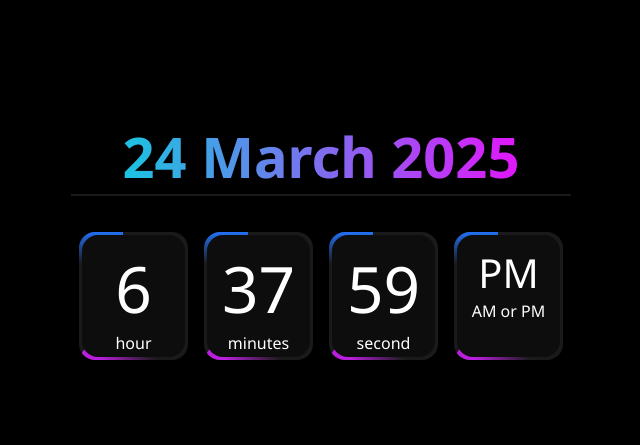
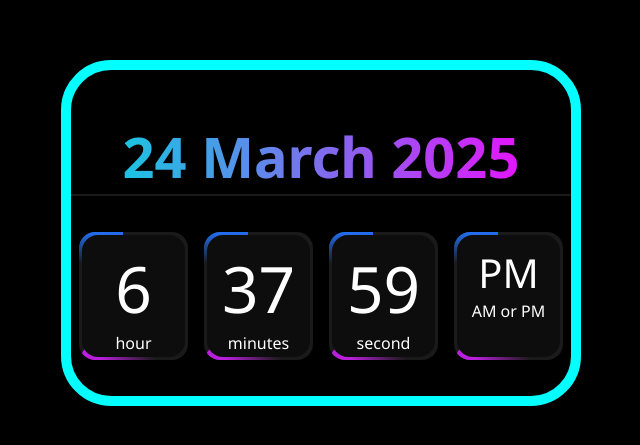
Before and after one commit to mustakim00-dot/Digital-Clock-2, a plain HTML site: page index.html in a window 1280 px wide. Shown: the part 167-612 px from the top of the page, without its empty margins (319-959 px from the left). Drawn offline with Linux system fonts and the light colour scheme.

Commit message:
update +

```diff
--- a/css/style.css
+++ b/css/style.css
@@ -33,6 +33,15 @@ body {
     -ms-border-radius: 3rem;
     -o-border-radius: 3rem;
 } */
+
+.container {
+   border: 10px solid rgb(3, 255, 255);
+   border-radius: 50px;
+   -webkit-border-radius: 50px;
+   -moz-border-radius: 50px;
+   -ms-border-radius: 50px;
+   -o-border-radius: 50px;
+}
 
 h1 {
     margin-top: 3rem;
```
